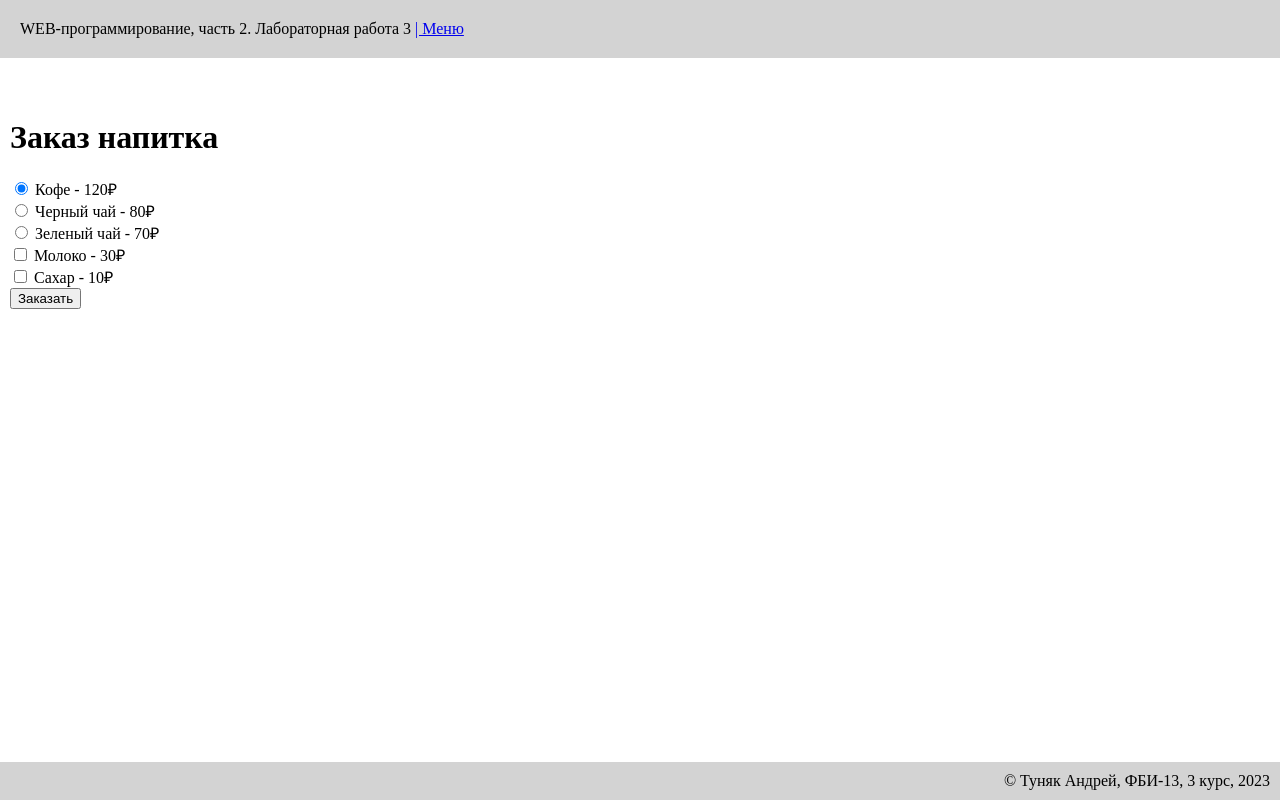
After one commit to AndernTyn/lab2, a Flask app: page /lab3/order in a window 1280 px wide. The commit adds this page. Run offline with Flask 3, Linux system fonts and the light colour scheme.

Commit message:
заказ напитка

```diff
--- a/lab3.py
+++ b/lab3.py
@@ -21,3 +21,33 @@ def form1():
         errors['age'] = 'Введите возвраст!'
     sex = request.args.get('sex')
     return render_template('form1.html', user=user, age=age, sex=sex, errors=errors)
+
+
+@lab3.route('/lab3/order')
+def order():
+    return render_template('order.html')
+
+
+@lab3.route('/lab3/pay')
+def pay():
+    price = 0
+
+    drink = request.args.get('drink')
+    if drink == 'coffee':
+        price = 120
+    elif drink == 'black-tea':
+        price = 80
+    else:
+        price = 70
+
+    if request.args.get('milk') == 'on':
+        price += 30
+    if request.args.get('sugar') == 'on':
+        price += 10
+
+    return render_template('pay.html', price=price)
+
+
+@lab3.route('/lab3/success')
+def success():
+    return render_template('success.html')
--- a/templates/base.html
+++ b/templates/base.html
@@ -8,7 +8,7 @@
 </head>
 <body>
     <header>
-        WEB-программирование, часть 2. {{ self.lab() }}
+        WEB-программирование, часть 2. {{ self.lab() }} <a class="list" href="/menu"> | Меню</a>
     </header>
     <main>
         {% block main %}{% endblock %}
--- a/templates/lab3.html
+++ b/templates/lab3.html
@@ -9,5 +9,8 @@
         <li>
             <a href="/lab3/form1">Форма</a>
         </li>
+        <li>
+            <a href="/lab3/order">Заказ</a>
+        </li>
     </ol>
 {% endblock %}
--- /dev/null
+++ b/templates/order.html
@@ -0,0 +1,43 @@
+{% extends "base.html" %}
+
+{% block lab %}Лабораторная работа 3{% endblock %}
+
+{% block main %}
+    <div class="order-form">
+        <h1>Заказ напитка</h1>
+
+        <form action="/lab3/pay">
+
+            <div class="drink-options">
+                <div class="option">
+                    <input type="radio" value="coffee" name="drink" id="coffee" checked>
+                    <label for="coffee">Кофе - 120₽</label>
+                </div>
+                <div class="option">
+                    <input type="radio" value="black-tea" name="drink" id="black-tea">
+                    <label for="black-tea">Черный чай - 80₽</label>
+                </div>
+                <div class="option">
+                    <input type="radio" value="green-tea" name="drink" id="green-tea">
+                    <label for="green-tea">Зеленый чай - 70₽</label>
+                </div>
+            </div>
+
+            <div class="additives">
+                <div class="option">
+                    <input type="checkbox" name="milk" id="milk">
+                    <label for="milk">Молоко - 30₽</label>
+                </div>
+                <div class="option">
+                    <input type="checkbox" name="sugar" id="sugar">
+                    <label for="sugar">Сахар - 10₽</label>
+                </div>
+            </div>
+
+            <div class="submit-button">
+                <button type="submit">Заказать</button>
+            </div>
+        </form>
+    </div>
+
+{% endblock %}
```
Also changed, not shown: templates/pay.html (added, +36 -0 lines), templates/success.html (added, +10 -0 lines).
